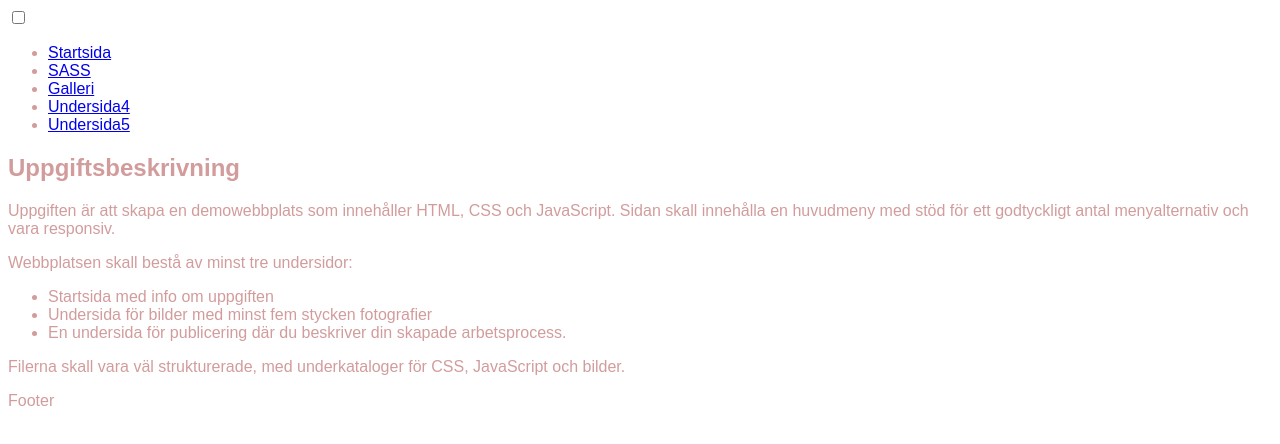
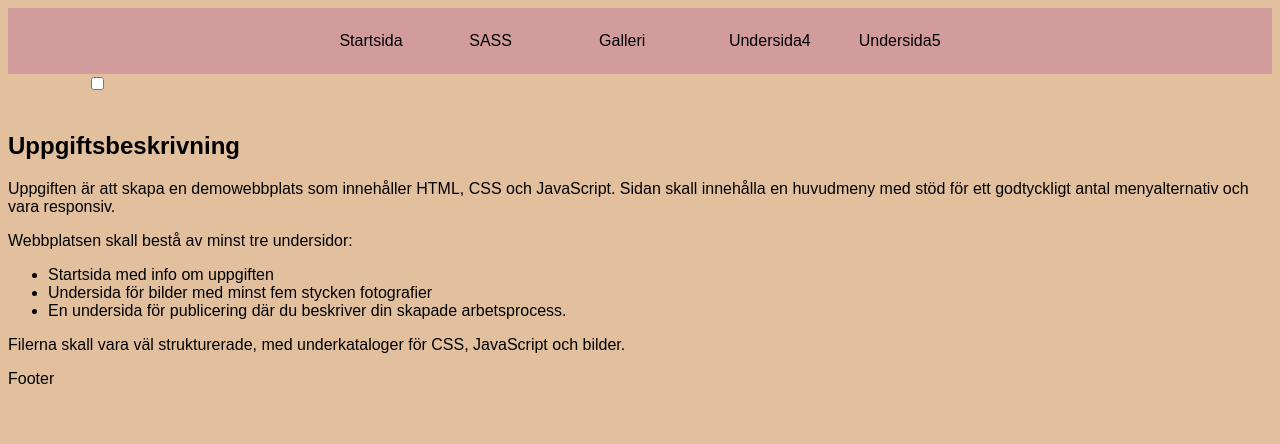
Before and after one commit to lisabromark/Moment_3, a website built with Parcel: page src/html/index.html in a window 1280 px wide. Built offline with nearby package versions, Linux system fonts and the light colour scheme.

Commit message:
Added content in navigation partial

```diff
--- a/src/sass/base/_mixins.scss
+++ b/src/sass/base/_mixins.scss
@@ -0,0 +1,13 @@
+@import "../base/_variables";
+
+//fick hjälp av denna sida: https://dev.to/thebuildguy/easy-to-write-media-queries-using-sass-mixins-1p2f
+// använder mixin och else if
+
+@mixin respond($breakpoint){
+    @if $breakpoint == tablet {
+        @media (max-width:1024px) {@content;}
+    }
+    @else if $breakpoint == mobile {
+        @media (max-width:600px) {@content;}
+    }
+}
--- a/src/sass/base/_variables.scss
+++ b/src/sass/base/_variables.scss
@@ -1,12 +1,16 @@
 $font-stack:Arial, Helvetica, sans-serif;
-$primary-color: rgb(210, 156, 156);
+$primary-color:#e2c09e;
+$secondary-color: rgb(210, 156, 156);
 $text-color:black;
 
 $breakpoint-tablet:1024px;
+$padding-tablet:1em;
+
 $breakpoint-mobile:600px;
+$padding-mobile:1.5em;
 
 
 body{
     font-family: $font-stack;
-    color:$primary-color;
+    background-color:$primary-color;
 }
--- a/src/sass/layout/_grid.scss
+++ b/src/sass/layout/_grid.scss
@@ -1,4 +1,6 @@
-@import "./base/variables";
+@import "../base/_variables";
+@import "../base/_mixins";
+
 
 .container {
     display: grid;
@@ -10,3 +12,23 @@
     grid-template-rows: auto 1fr 1fr auto;
     height: 100%;
 }
+
+@include respond(tablet){
+    .container{
+    grid-template-columns: 1fr 1fr;
+    grid-template-areas:
+        "header header"
+        "main main"
+        "section1 section1"
+        "footer footer";
+}}
+
+@include respond(mobile){
+   .container{
+    grid-template-columns: 1fr;
+    grid-template-areas:
+        "header"
+        "main"
+        "section1"
+        "footer";
+}}
--- a/src/sass/layout/_navigation.scss
+++ b/src/sass/layout/_navigation.scss
@@ -1 +1,72 @@
-@import "./base/variables";
+@import "../base/_variables";
+@import "../base/_mixins";
+@import "../layout/_grid";
+
+nav {
+    background-color:$secondary-color;
+    grid-area: header;
+    display: grid;
+    justify-content: center;
+    padding: 1.5em 0;
+}
+
+// Meny i desktop-läge
+
+.menu {
+    display: grid;
+    list-style: none;
+    margin: 0;
+    padding: 0;
+    grid-template-columns: 1fr 1fr 1fr 1fr 1fr;
+    justify-content: center;
+    gap: 1em;
+
+
+li {
+    margin: 0;
+}
+
+a {
+    text-decoration: none;
+    color: black;
+    padding: 0.5em 1em;
+    border-radius: 5px;
+}
+}
+
+@include respond(mobile){
+
+    .hamburger {
+        cursor: pointer;
+        position: absolute;
+        top: 10px;
+        right: 10px;
+
+    span {
+        /*för visa varje linje på separat rad i den "tre-linjiga" hamburgermenyn*/
+        display: block;
+        width: 25px;
+        height: 3px;
+        background-color: black;
+        margin: 5px 0;
+    }
+    }
+
+    .menu{
+            display: none;
+            grid-template-columns: 1fr;
+            text-align: center;
+            position: absolute;
+            background-color: #f7d0d0;
+            margin: 0;
+            margin-left: 8px;
+            margin-right: 8px;
+            padding-top: 10px;
+            padding-bottom: 10px;
+        }
+
+            /* visar menyn när hamburgermenyn är aktiv*/
+        .dropdown:checked~nav .menu {
+            display: grid;
+        }
+    }
--- a/src/sass/layout/_theme.scss
+++ b/src/sass/layout/_theme.scss
@@ -1,3 +1,5 @@
+@import "../base/_variables";
+
 .theme {
     background: rgb(210, 156, 156);
     color: black;
--- a/src/sass/main.scss
+++ b/src/sass/main.scss
@@ -1,2 +1,5 @@
 @use 'base/_mixins';
 @use 'base/_variables';
+@use 'layout/_theme';
+@use 'layout/_grid';
+@use 'layout/_navigation';
```
